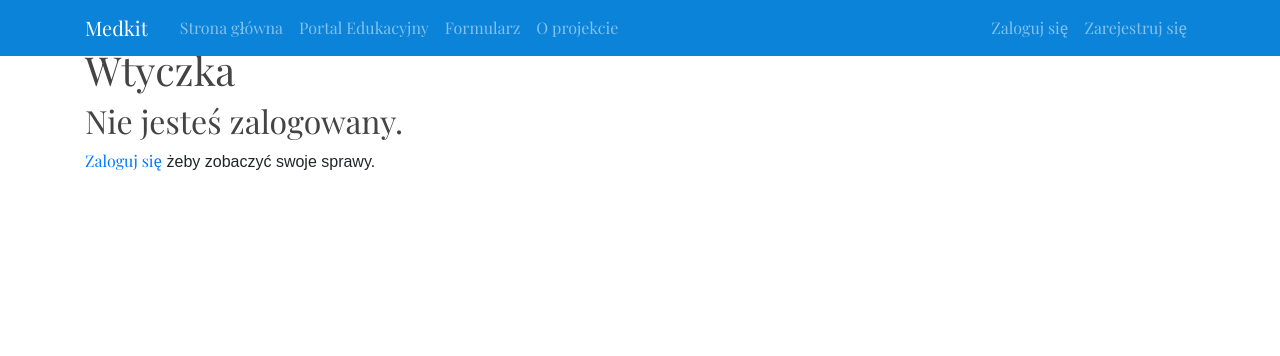
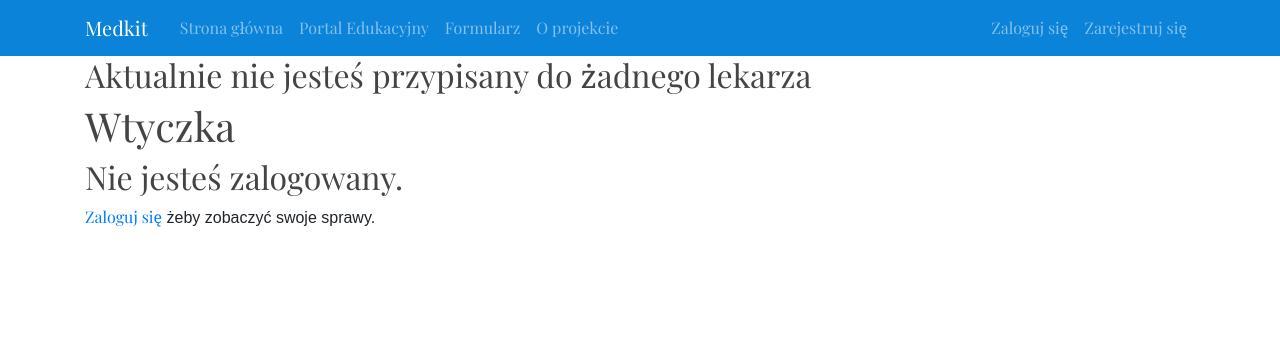
Before and after one commit to AdamPiszczek/cloud-medkit, a Django app: page / in a window 1280 px wide. Shown: the top 356 px of the page. Run offline with Django 3.2, Linux system fonts and the light colour scheme; tables that the repository leaves empty hold one stand-in row (values such as "Sample post"); some libraries are stand-ins or nearby versions.

Commit message:
change design

```diff
--- a/notes/templates/notes/home.html
+++ b/notes/templates/notes/home.html
@@ -41,6 +41,7 @@
             </div>
         </div>
 {% else %}
+<h1>Wtyczka</h1>
 <h2>Aktualnie nie jesteś przypisany do żadnego lekarza </h2>
 {% endif %}
 {% endfor %}
```
